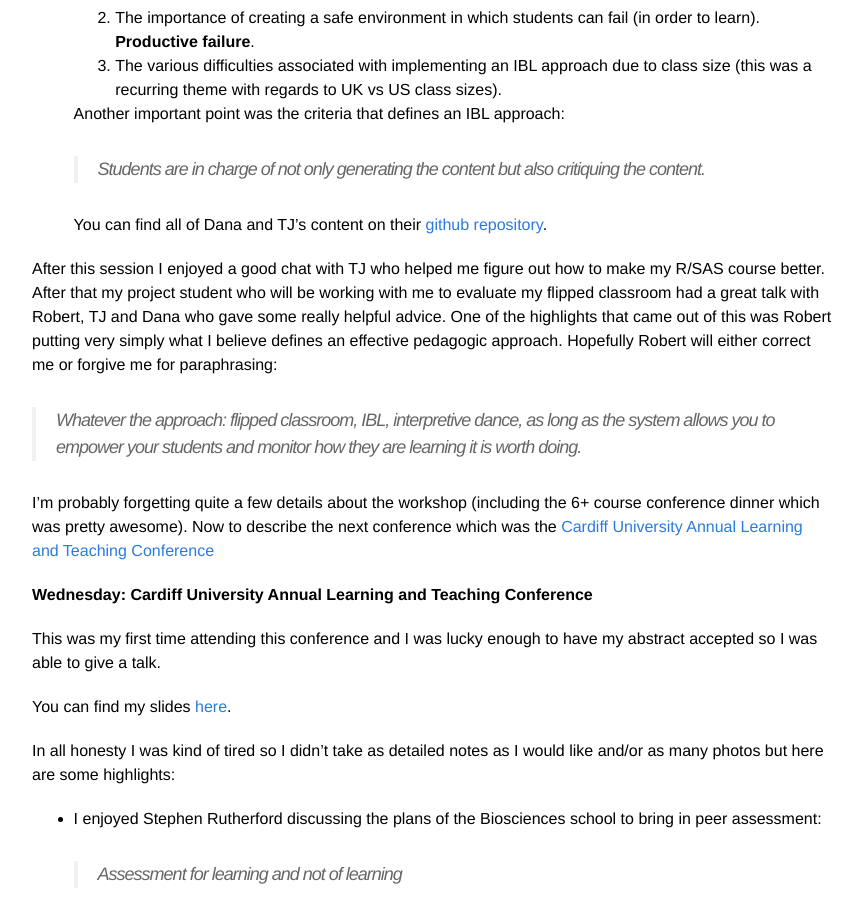
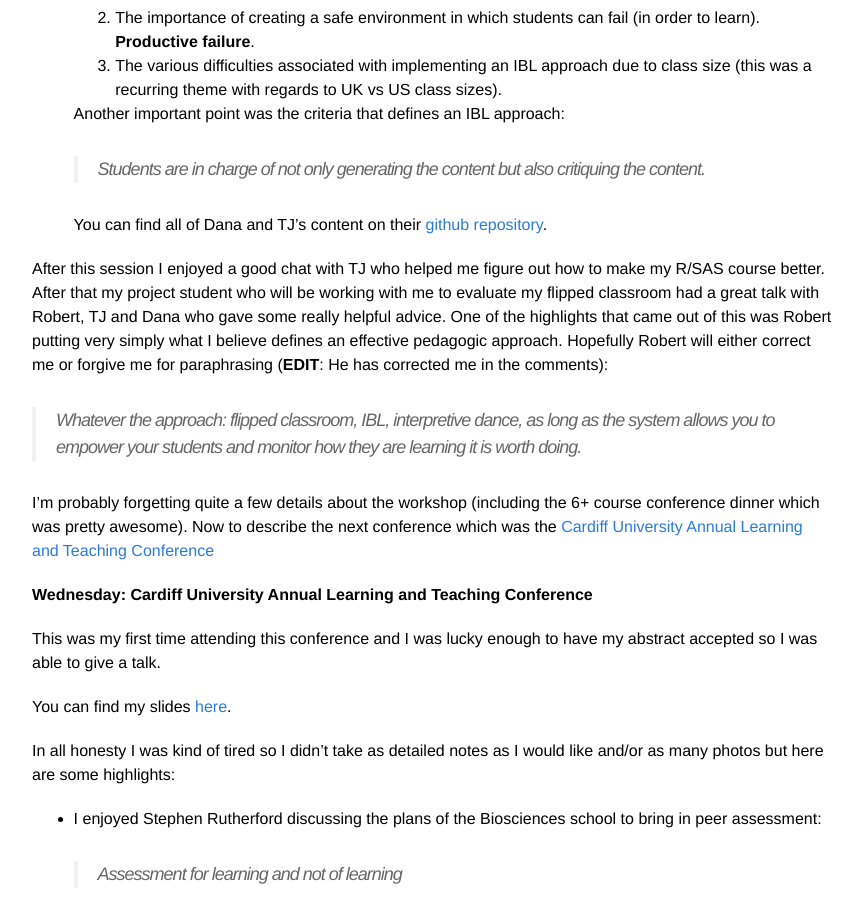
Before and after one commit to drvinceknight/unpeudemath, a Jekyll site: the page built from _posts/2014-07-15-three-days-two-highered-conference.md, in a window 1280 px wide and 900 px high, scrolled down 5518 px. Shown: the whole window, without its empty margins (208-1071 px from the left). Built offline with Jekyll 4.4.1, drawn with Linux system fonts in a browser that asks for light colours; comment, search, counter and statistics services are not loaded.

Commit message:
Added annotation about Robert

```diff
--- a/_posts/2014-07-15-three-days-two-highered-conference.md
+++ b/_posts/2014-07-15-three-days-two-highered-conference.md
@@ -134,7 +134,7 @@ Here's a couple of snippets from each session:
 After this session I enjoyed a good chat with TJ who helped me figure out how to make my R/SAS course better.
 After that my project student who will be working with me to evaluate my flipped classroom had a great talk with Robert, TJ and Dana who gave some really helpful advice.
 One of the highlights that came out of this was Robert putting very simply what I believe defines an effective pedagogic approach.
-Hopefully Robert will either correct me or forgive me for paraphrasing:
+Hopefully Robert will either correct me or forgive me for paraphrasing (**EDIT**: He has corrected me in the comments):
 
 > Whatever the approach: flipped classroom, IBL, interpretive dance, as long as the system allows you to empower your students and monitor how they are learning it is worth doing.
 
```
